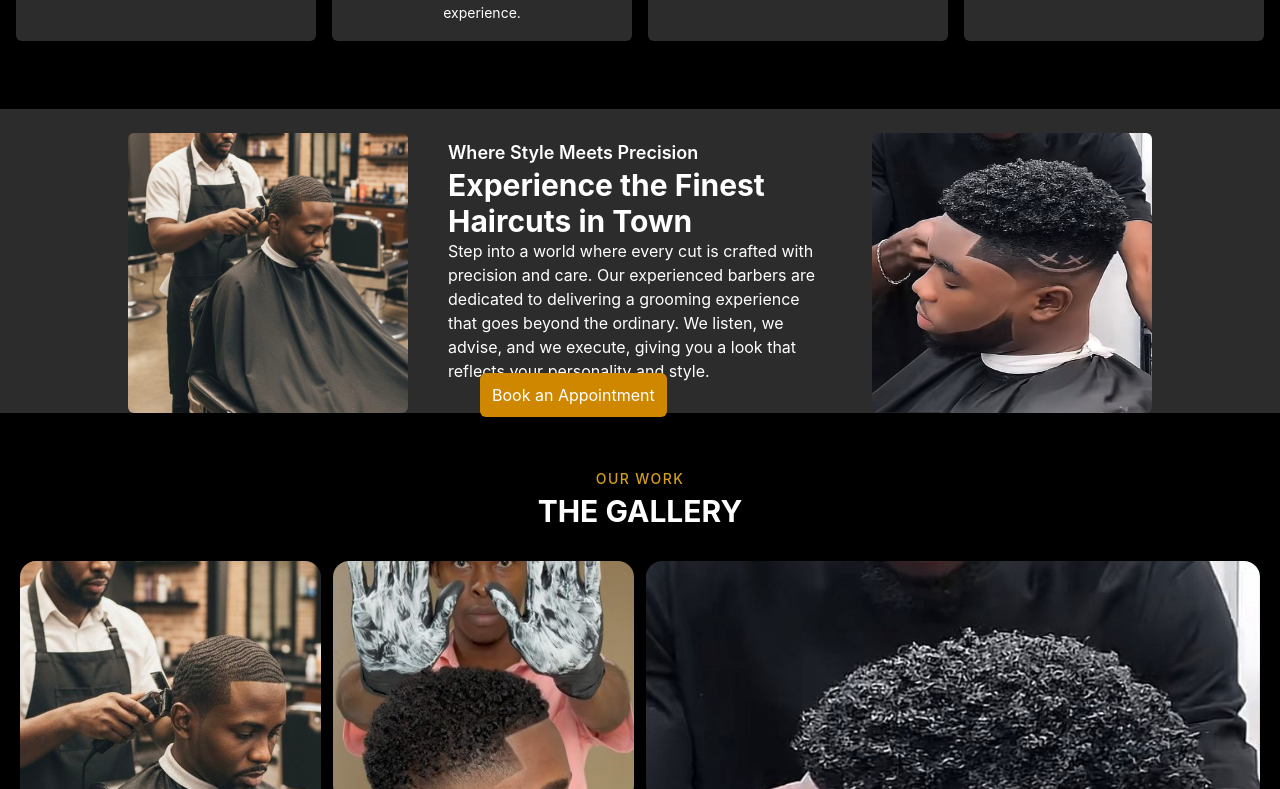
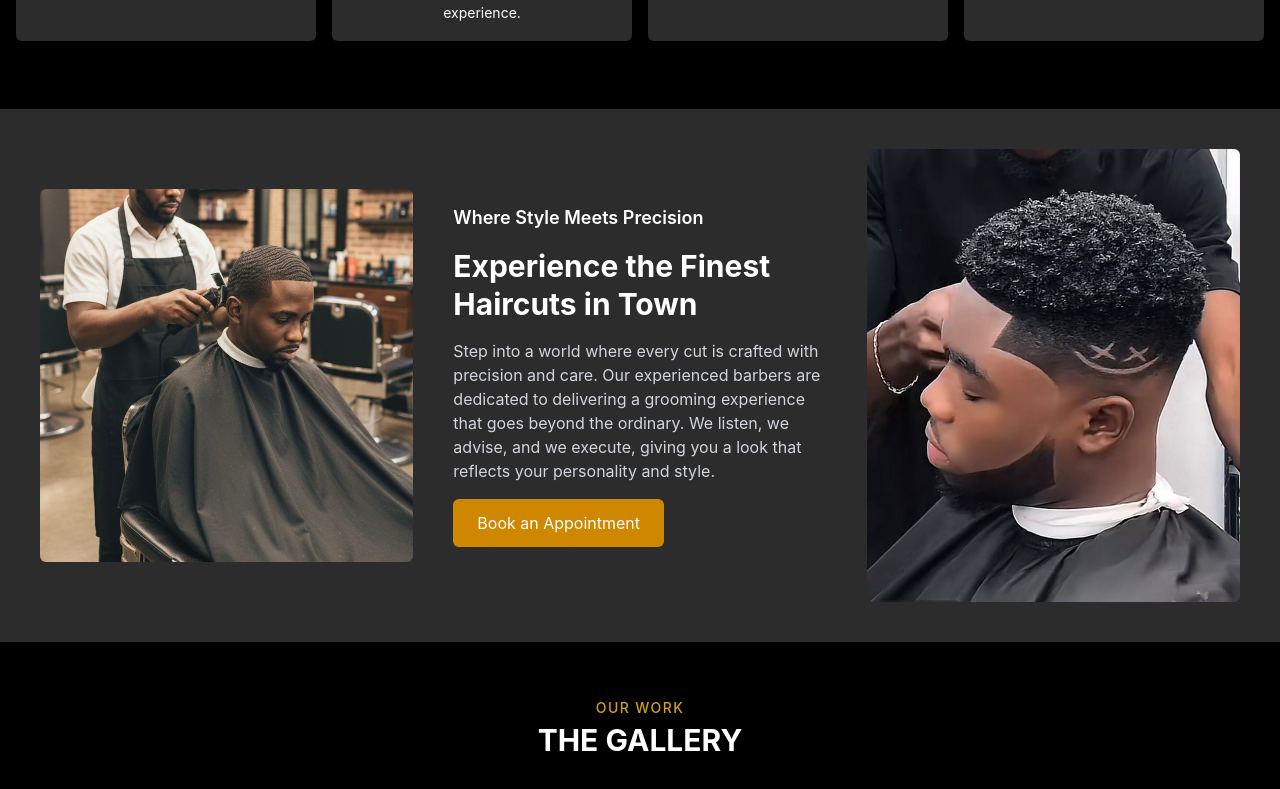
Before and after one commit to Oc-Paschal/BARBER-LANDING-PAGE, a React (Vite) app: page / in a window 1280 px wide. Shown: the part 1311-2100 px from the top of the page. Built offline with nearby package versions, Linux system fonts and the light colour scheme.

Commit message:
added animations to the hero serction

```diff
--- a/src/Component/Feature.jsx
+++ b/src/Component/Feature.jsx
@@ -1,27 +1,52 @@
-
 import React from "react";
 import data from "../data.json";
 
 const Feature = () => {
-  const { tagline, title, description, buttonText, rightImage, leftImage } = data.features;
+  const { tagline, title, description, buttonText, rightImage, leftImage } =
+    data.features;
 
   return (
-    <div className="text-white flex items-center justify-center bg-[#2C2C2C] gap-10 pt-6 my-9">
-      <div>
-        <img src={rightImage} alt="Feature Image" className="w-70 rounded-md" />
+    <section className="bg-[#2C2C2C] text-white my-9 px-4 md:px-10 py-10">
+
+      <div className="flex flex-col md:flex-row items-center justify-center gap-8 md:gap-10">
+
+        {/* Left Image */}
+        <div className="w-full md:w-1/3 flex justify-center">
+          <img
+            src={rightImage}
+            alt="Feature"
+            className="w-full max-w-xs md:max-w-sm rounded-md object-cover"
+          />
+        </div>
+
+        {/* Text Content */}
+        <div className="w-full md:w-1/3 text-center md:text-left space-y-4">
+          <p className="text-lg font-semibold">{tagline}</p>
+
+          <h1 className="text-2xl md:text-3xl font-bold leading-tight">
+            {title}
+          </h1>
+
+          <p className="text-gray-300 text-sm md:text-base">
+            {description}
+          </p>
+
+          <button className="bg-yellow-600 hover:bg-yellow-500 px-6 py-3 rounded-md cursor-pointer transition">
+            {buttonText}
+          </button>
+        </div>
+
+        {/* Right Image */}
+        <div className="w-full md:w-1/3 flex justify-center">
+          <img
+            src={leftImage}
+            alt="Feature"
+            className="w-full max-w-xs md:max-w-sm rounded-md object-cover"
+          />
+        </div>
+
       </div>
-      <div className="w-sm">
-        <p className="text-lg font-semibold text-white">{tagline}</p>
-        <h1 className="text-3xl font-bold w-80">{title}</h1>
-        <p>{description}</p>
-        <a href="#Contact" className="bg-yellow-600 hover:bg-yellow-500 p-3 m-8 w-4xs rounded-md cursor-pointer">
-          {buttonText}
-        </a>
-      </div>
-      <div>
-        <img src={leftImage} alt="Feature Image" className="w-70 h-70 rounded-md" />
-      </div>
-    </div>
+    </section>
   );
 };
 
--- a/src/Component/HeroSection.jsx
+++ b/src/Component/HeroSection.jsx
@@ -1,10 +1,15 @@
 import React from "react";
+import { motion } from "framer-motion";
 
 const HeroSection = () => {
   return (
-    <section className="min-h-screen flex items-center justify-center text-white px-4 md:px-10">
+    <motion.section
+      initial={{ opacity: 0, y: 40 }}
+      animate={{ opacity: 1, y: 0 }}
+      transition={{ duration: 0.6 }}
+      className="min-h-screen flex items-center justify-center text-white px-4 md:px-10"
+    >
       <div className="max-w-3xl text-center space-y-4 md:space-y-6">
-
         <p className="font-bold text-xl md:text-3xl">
           Clean Cuts. <span className="text-yellow-500">Fresh Looks</span>
         </p>
@@ -14,20 +19,22 @@ const HeroSection = () => {
         </h1>
 
         <p className="text-base md:text-2xl font-medium text-gray-300">
-          <span className="text-yellow-500">Premium grooming</span> experience in the heart of Lagos
+          <span className="text-yellow-500">Premium grooming</span> experience
+          in the heart of Lagos
         </p>
 
         <div className="pt-2">
-          <a
+          <motion.a
+            whileHover={{ scale: 1.05 }}
+            whileTap={{ scale: 0.95 }}
             href="#Contact"
             className="inline-block bg-yellow-600 px-6 py-3 rounded-md hover:bg-yellow-500 transition"
           >
             Book Appointment
-          </a>
+          </motion.a>
         </div>
-
       </div>
-    </section>
+    </motion.section>
   );
 };
 
--- a/src/Component/Navbar.jsx
+++ b/src/Component/Navbar.jsx
@@ -1,12 +1,17 @@
 import React, { useState } from "react";
+import { motion, AnimatePresence } from "framer-motion";
 import logo from "../../public/images/barber_logo_yellow.png";
 
 const Navbar = () => {
   const [isOpen, setIsOpen] = useState(false);
 
   return (
-    <header className="flex justify-between items-center border-b border-gray-800 text-white px-4 md:px-10 py-3 relative">
-
+    <motion.header
+      initial={{ y: -40, opacity: 0 }}
+      animate={{ y: 0, opacity: 1 }}
+      transition={{ duration: 0.5, ease: "easeOut" }}
+      className="fixed top-0 left-0 w-full z-50 flex justify-between items-center border-b border-gray-800 text-white px-4 md:px-10 py-3 bg-transparent"
+    >
       {/* Logo */}
       <div className="flex items-center space-x-2">
         <img src={logo} alt="Website Logo" className="w-12 md:w-16" />
@@ -17,11 +22,21 @@ const Navbar = () => {
 
       {/* Desktop Nav */}
       <nav className="hidden md:flex space-x-6 font-medium">
-        <a href="#Home" className="hover:text-yellow-500">Home</a>
-        <a href="#Services" className="hover:text-yellow-500">Services</a>
-        <a href="#Feature" className="hover:text-yellow-500">Feature</a>
-        <a href="#Gallery" className="hover:text-yellow-500">Gallery</a>
-        <a href="#Testimonials" className="hover:text-yellow-500">Testimonials</a>
+        <a href="#Home" className="hover:text-yellow-500">
+          Home
+        </a>
+        <a href="#Services" className="hover:text-yellow-500">
+          Services
+        </a>
+        <a href="#Feature" className="hover:text-yellow-500">
+          Feature
+        </a>
+        <a href="#Gallery" className="hover:text-yellow-500">
+          Gallery
+        </a>
+        <a href="#Testimonials" className="hover:text-yellow-500">
+          Testimonials
+        </a>
       </nav>
 
       {/* Desktop Button */}
@@ -44,22 +59,34 @@ const Navbar = () => {
       {/* Mobile Menu */}
       {isOpen && (
         <div className="absolute top-full left-0 w-full bg-black border-t border-gray-800 flex flex-col items-center space-y-4 py-6 md:hidden">
-          <a href="#Home" onClick={() => setIsOpen(false)}>Home</a>
-          <a href="#Services" onClick={() => setIsOpen(false)}>Services</a>
-          <a href="#Feature" onClick={() => setIsOpen(false)}>Feature</a>
-          <a href="#Gallery" onClick={() => setIsOpen(false)}>Gallery</a>
-          <a href="#Testimonials" onClick={() => setIsOpen(false)}>Testimonials</a>
+          <a href="#Home" onClick={() => setIsOpen(false)}>
+            Home
+          </a>
+          <a href="#Services" onClick={() => setIsOpen(false)}>
+            Services
+          </a>
+          <a href="#Feature" onClick={() => setIsOpen(false)}>
+            Feature
+          </a>
+          <a href="#Gallery" onClick={() => setIsOpen(false)}>
+            Gallery
+          </a>
+          <a href="#Testimonials" onClick={() => setIsOpen(false)}>
+            Testimonials
+          </a>
 
-          <a
+          <motion.a
+            whileHover={{ scale: 1.05 }}
+            whileTap={{ scale: 0.95 }}
             href="#Contact"
             className="bg-yellow-600 px-6 py-2 rounded-md hover:bg-yellow-500"
             onClick={() => setIsOpen(false)}
           >
             Contact Us
-          </a>
+          </motion.a>
         </div>
       )}
-    </header>
+    </motion.header>
   );
 };
 
```
